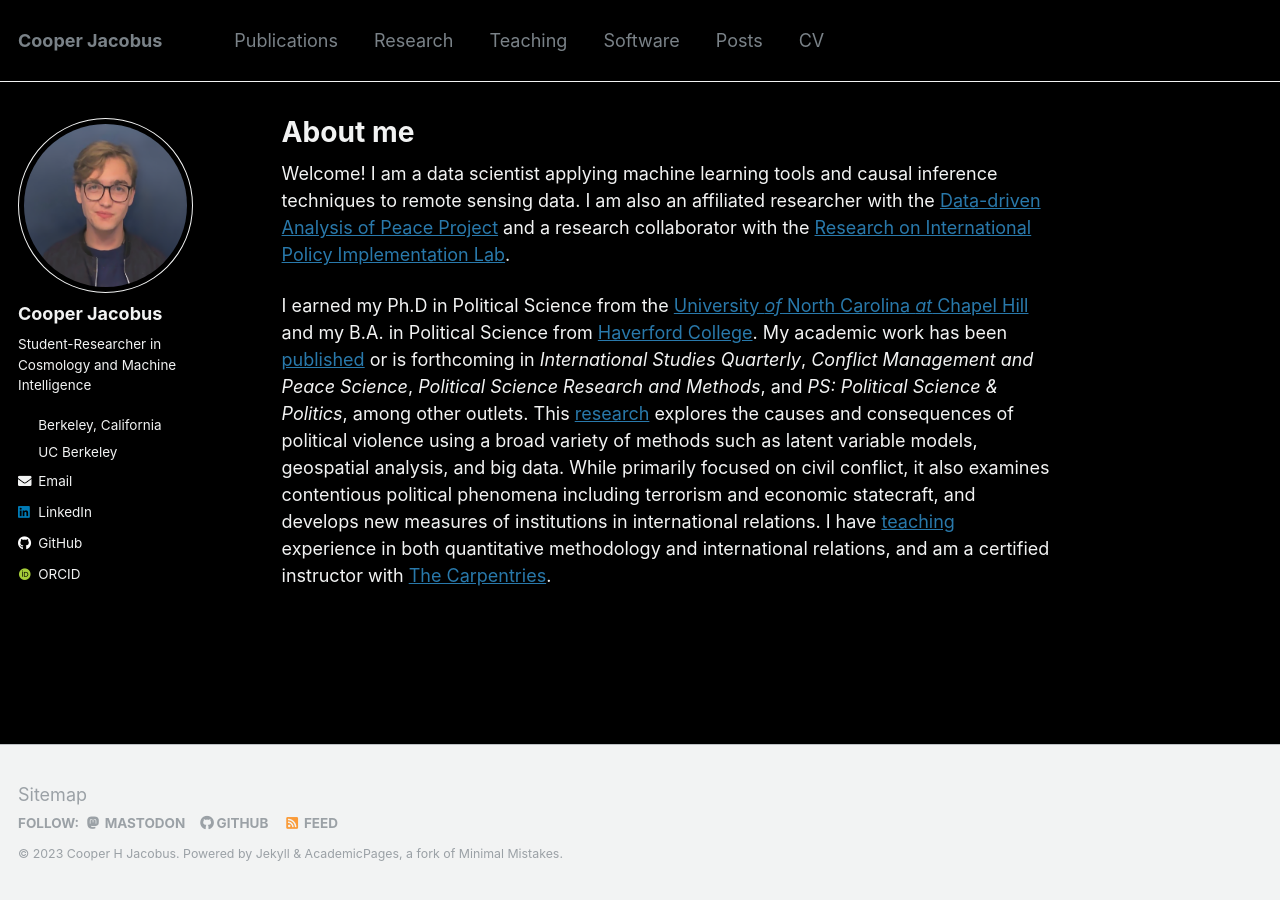
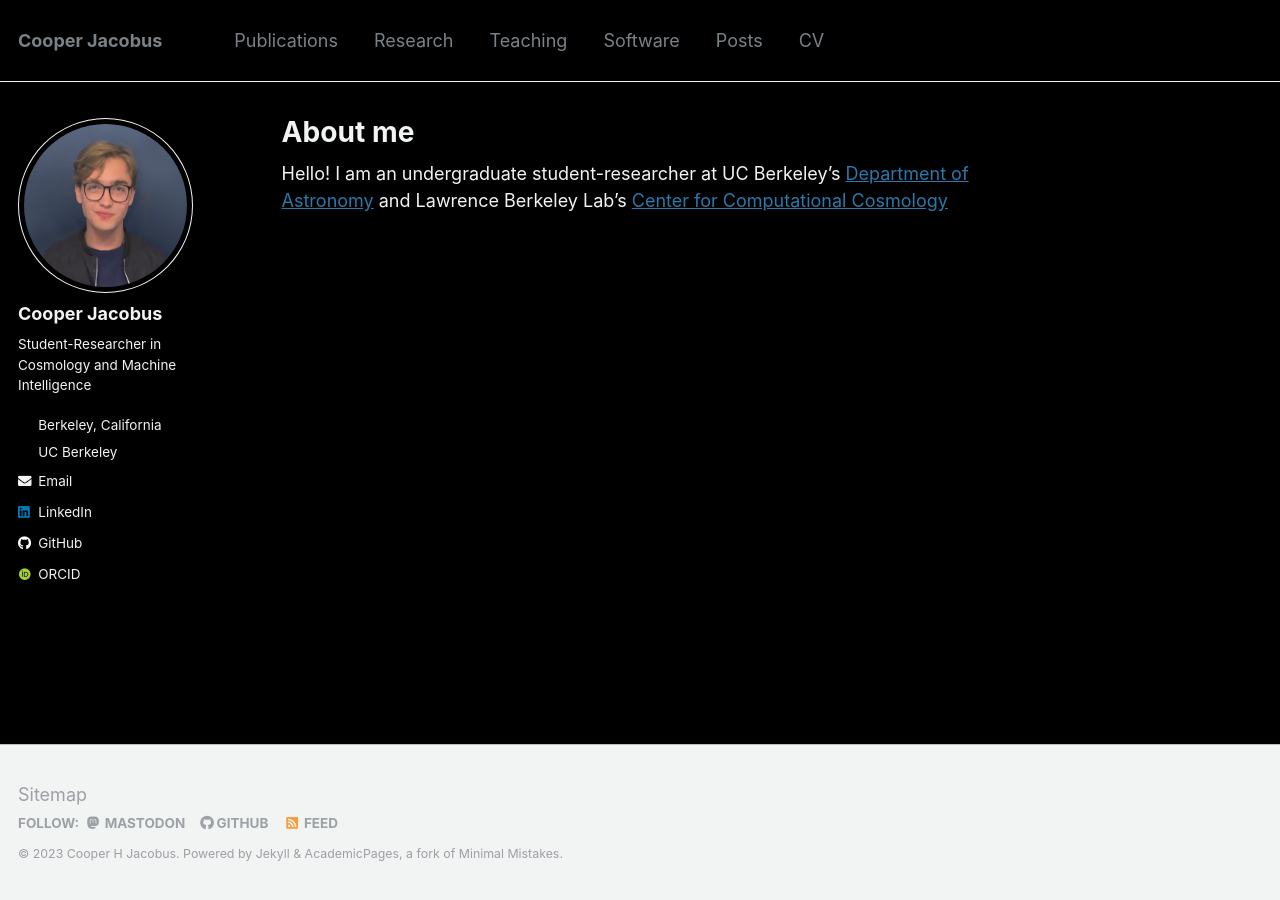
Before and after one commit to c-jacobus/c-jacobus.github.io, a Jekyll site: the page built from _pages/about.md, in a window 1280 px wide. Built offline with Jekyll 4.4.1, drawn with Linux system fonts in a browser that asks for light colours; some web fonts are replaced.

Commit message:
Update about.md
updated into

```diff
--- a/_pages/about.md
+++ b/_pages/about.md
@@ -8,23 +8,5 @@ redirect_from:
   - /about.html
 ---
 
-Welcome! I am a data scientist applying machine learning tools and causal
-inference techniques to remote sensing data. I am also an affiliated
-researcher with the [Data-driven Analysis of Peace Project](https://dapp-lab.org)
-and a research collaborator with the
-[Research on International Policy Implementation Lab](https://bridgingthegapproject.org/ripil).
-
-I earned my Ph.D in Political Science from the
-[University *of* North Carolina *at* Chapel Hill](https://www.unc.edu) and my
-B.A. in Political Science from [Haverford College](https://www.haverford.edu).
-My academic work has been [published](publications) or is forthcoming in
-*International Studies Quarterly*, *Conflict Management and Peace Science*,
-*Political Science Research and Methods*, and *PS: Political Science & Politics*,
-among other outlets. This [research](research) explores the causes and
-consequences of political violence using a broad variety of methods such as
-latent variable models, geospatial analysis, and big data. While primarily
-focused on civil conflict, it also examines contentious political phenomena
-including terrorism and economic statecraft, and develops new measures of
-institutions in international relations. I have [teaching](teaching) experience
-in both quantitative methodology and international relations, and am a certified
-instructor with [The Carpentries](https://carpentries.org).
+Hello!
+I am an undergraduate student-researcher at UC Berkeley's [Department of Astronomy](https://astro.berkeley.edu/) and Lawrence Berkeley Lab's [Center for Computational Cosmology](https://crd.lbl.gov/divisions/scidata/c3/)
```
